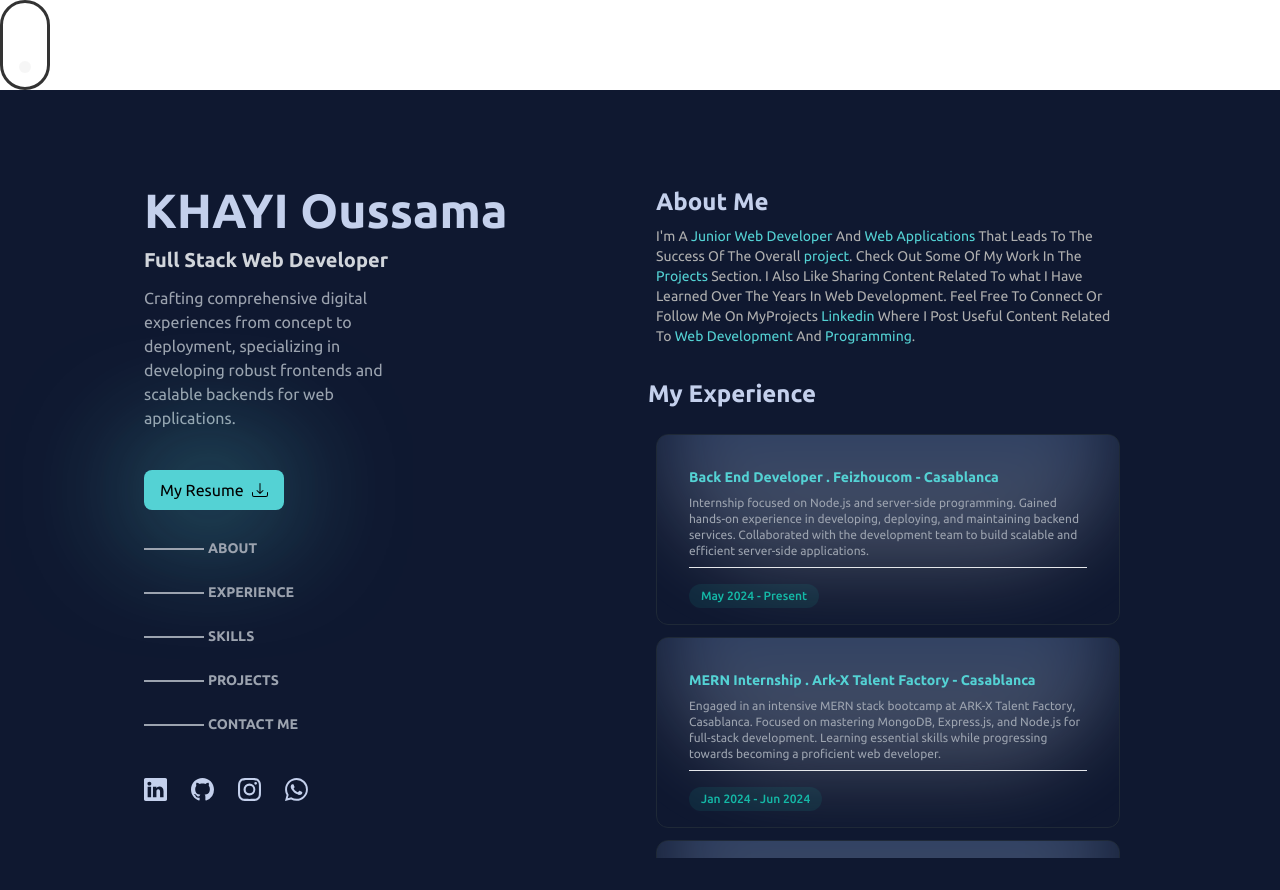
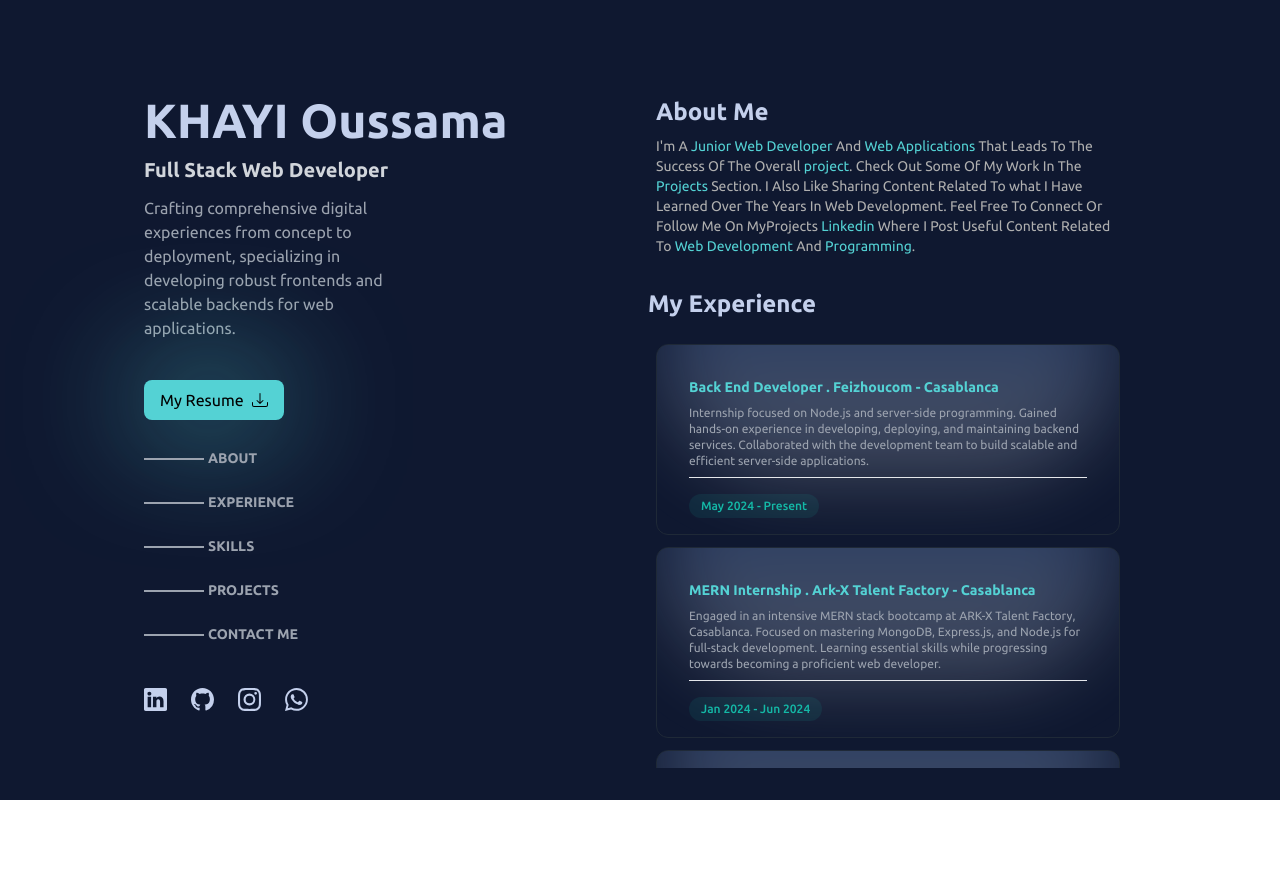
Before and after one commit to oussKhayi/oussama-khayi, a React (Vite) app: page / in a window 1280 px wide. After the commit the page ends 800 px from the top, so only its background shows below. Built offline with nearby package versions, Linux system fonts and the light colour scheme.

Commit message:
Update - commented scroll icon - in App.jsx

```diff
--- a/src/App.jsx
+++ b/src/App.jsx
@@ -14,7 +14,7 @@ import "./App.css";
 const App = () => {
   return (
     <>
-      <div class="mouse" id=""scrollIcon></div>
+{/*       <div class="mouse" id=""scrollIcon></div> */}
       <div className="bg-primary h-auto lg:h-screen p-3 md:p-8 md:px-20 grid grid-rows-1 md:grid-cols-1 lg:grid-cols-2 md:overflow-hidden pb-12">
         <LeftSide />
         <RightSide />
```
